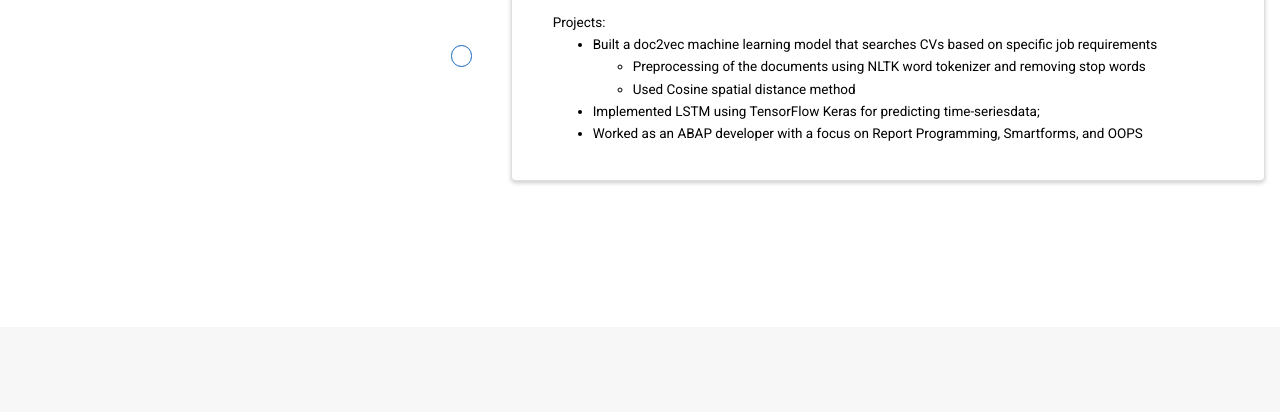
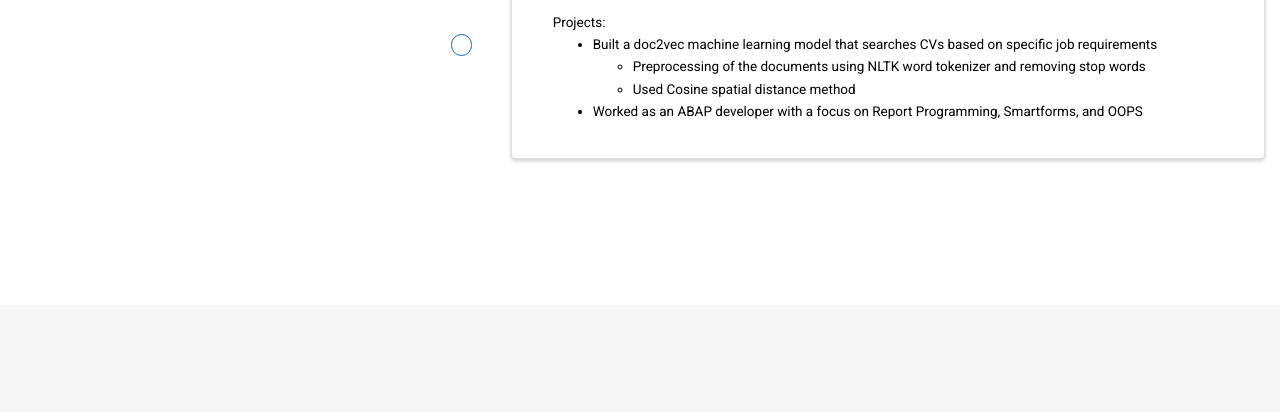
Before and after one commit to ihanish/ihanish.github.io, a plain HTML site: page index.html in a window 1280 px wide. Shown: the part 1347-1759 px from the top of the page. Drawn offline with nearby package versions, Linux system fonts and the light colour scheme; some icons are missing.

Commit message:
small changes

```diff
--- a/index.html
+++ b/index.html
@@ -1277,7 +1277,6 @@
 <li>Used Cosine spatial distance method</li>
 </ul>
 </li>
-<li>Implemented LSTM using TensorFlow Keras for predicting time-seriesdata;</li>
 <li>Worked as an ABAP developer with a focus on Report Programming, Smartforms, and OOPS</li>
 </ul>
 </div>
```
Also changed, not shown: 1 other file.
